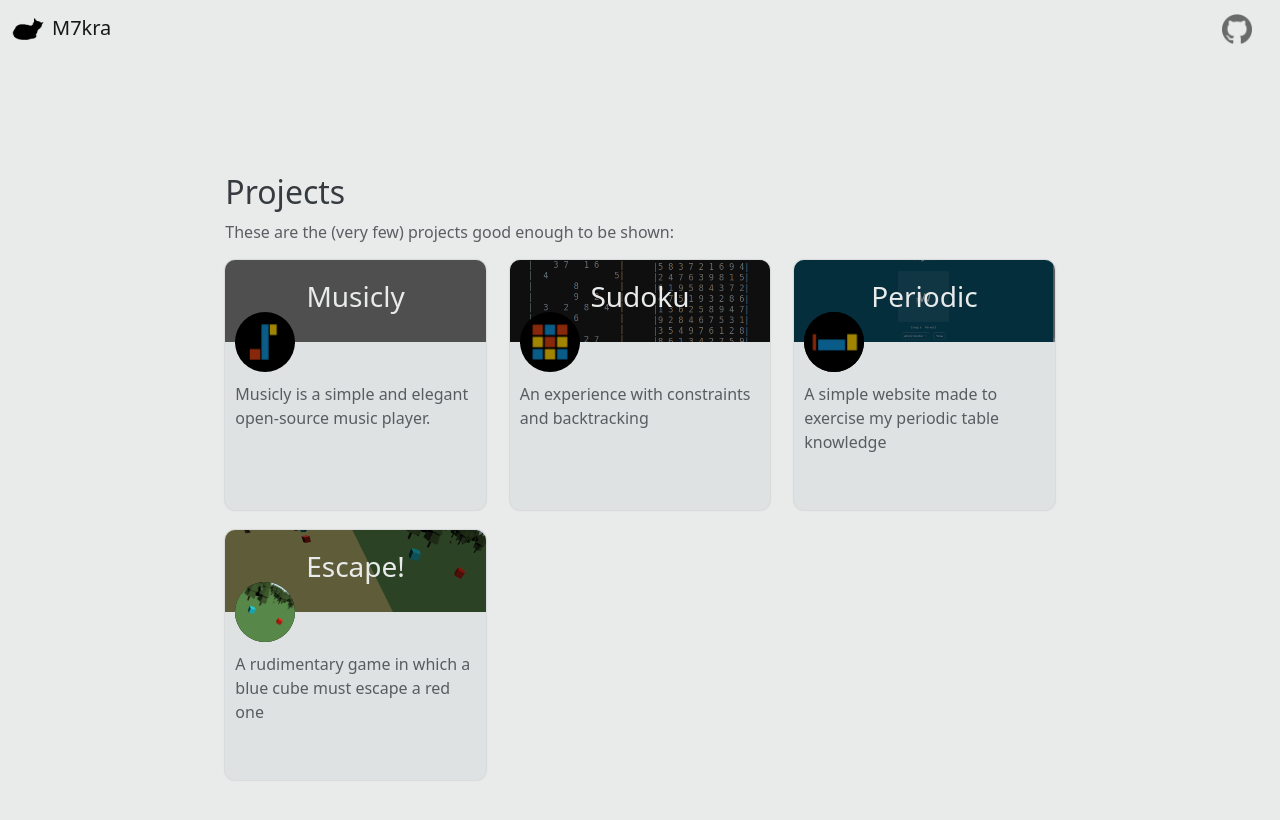
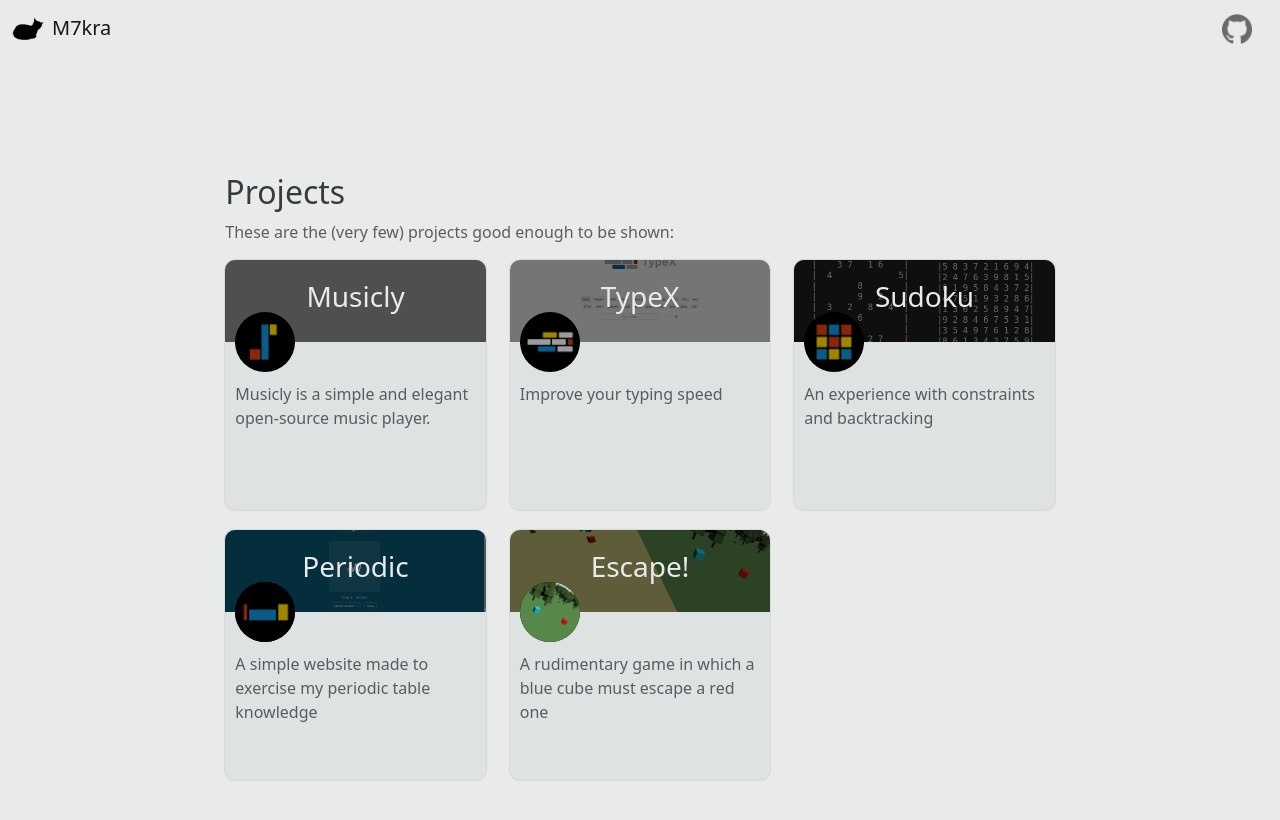
Before and after one commit to m7kra/m7kra.github.io, a Jekyll site: the page built from index.html, in a window 1280 px wide and 900 px high, scrolled down 1181 px. Shown: the top 820 px of the window. Built offline with Jekyll 4.4.1, drawn with Linux system fonts in a browser that asks for light colours; grey boxes are pictures that could not be loaded.

Commit message:
Added TypeX to projects

```diff
--- a/_data/projects.yml
+++ b/_data/projects.yml
@@ -3,6 +3,12 @@
   url: https://m7kra.github.io/Musicly/
   bg-image: ../assets/library.png
   icon: assets/logo.png
+
+- name: TypeX
+  description: Improve your typing speed
+  url: https://m7kra.github.io/TypeX/
+  bg-image: ../assets/typex.png
+  icon: assets/typex-logo.png
 
 - name: Sudoku
   description: An experience with constraints and backtracking
```
Also changed, not shown: assets/typex-logo.png (added), assets/typex.png (added).
